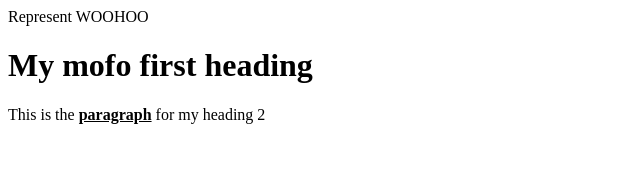
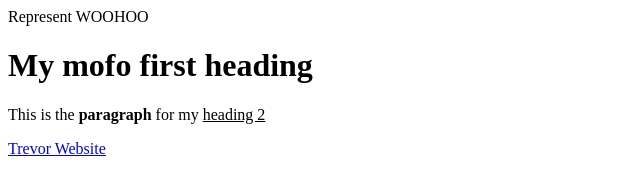
Before and after one commit to ms2567/exploring-cs, a plain HTML site: page index.html in a window 1280 px wide. Shown: the whole page, without its empty margins (0-640 px from the left). Drawn offline with Linux system fonts and the light colour scheme.

Commit message:
Update index.html

```diff
--- a/index.html
+++ b/index.html
@@ -5,6 +5,8 @@ Represent WOOHOO
 <html>
   <body>
     <h1> My mofo first heading </h1>
-    <p>This is the <u><b>paragraph</b></u> for my heading 2</p>
+    <p>This is the <b>paragraph</b> for my <u>heading</h> 2</p>
+
+    <a href= "https://trevor.myschoolapp.com">Trevor Website</a>
   </body>
 </html>
```
